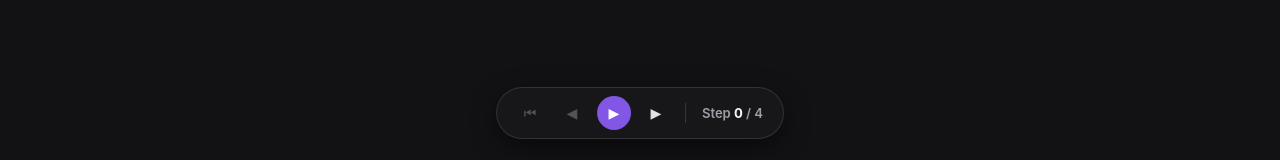
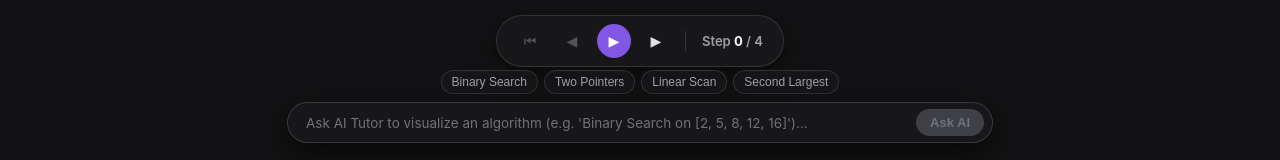
Before and after one commit to ThekingGST/DSA-Notebook, a React (Vite) app: page / in a window 1280 px wide. Shown: the part 637-797 px from the top of the page. Built offline with nearby package versions, Linux system fonts and the light colour scheme.

Commit message:
feat(app): integrate PromptBar and atomic trace loading in Student Mode

```diff
--- a/src/App.tsx
+++ b/src/App.tsx
@@ -1,7 +1,8 @@
-import React, { useState, useMemo } from "react";
+import React, { useState, useMemo, useCallback } from "react";
 import { Header, WorkspaceMode } from "./components/Header";
 import { WhiteboardCanvas } from "./components/WhiteboardCanvas";
 import { PlaybackDock } from "./components/PlaybackDock";
+import { PromptBar } from "./components/PromptBar";
 import { TeacherToolbox } from "./components/TeacherToolbox";
 import { ArrayEndControls } from "./components/ArrayEndControls";
 import { CellInlineEditor, ActiveCellEdit } from "./components/CellInlineEditor";
@@ -10,6 +11,7 @@ import { useTeacherMode } from "./hooks/useTeacherMode";
 import { compileDSAToExcalidraw } from "./compiler/compileDSAToExcalidraw";
 import { ExecutionTrace } from "./engine/types";
 import { ErrorBoundary } from "./components/ErrorBoundary";
+import { queryLLMTrace } from "./ai/llmService";
 import "./App.css";
 
 const canonicalTrace: ExecutionTrace = {
@@ -101,6 +103,11 @@ export const App: React.FC = () => {
     return isNaN(s) ? 0 : s;
   }, []);
 
+  const [activeTrace, setActiveTrace] = useState<ExecutionTrace>(canonicalTrace);
+  const [isAiLoading, setIsAiLoading] = useState(false);
+  const [aiError, setAiError] = useState<string | null>(null);
+  const [lastPrompt, setLastPrompt] = useState<string>("");
+
   // Student mode playback
   const {
     currentStep,
@@ -111,7 +118,31 @@ export const App: React.FC = () => {
     stepTo,
     togglePlay,
     reset: resetPlayback,
-  } = useAlgorithmPlayback(canonicalTrace, { initialStep });
+  } = useAlgorithmPlayback(activeTrace, { initialStep });
+
+  const handlePromptSubmit = useCallback(async (query: string) => {
+    setIsAiLoading(true);
+    setAiError(null);
+    setLastPrompt(query);
+    try {
+      const trace = await queryLLMTrace(query);
+      setActiveTrace(trace);
+    } catch (err: unknown) {
+      const message =
+        err instanceof Error
+          ? err.message
+          : "Failed to generate algorithm trace. Please retry.";
+      setAiError(message);
+    } finally {
+      setIsAiLoading(false);
+    }
+  }, []);
+
+  const handlePromptRetry = useCallback(() => {
+    if (lastPrompt) {
+      handlePromptSubmit(lastPrompt);
+    }
+  }, [handlePromptSubmit, lastPrompt]);
 
   // Teacher mode authoring
   const {
@@ -233,8 +264,9 @@ export const App: React.FC = () => {
             onCanvasAction={handleCanvasAction}
           />
 
-          {/* Student Mode: Playback Dock */}
+          {/* Student Mode: Playback Dock & Prompt Bar */}
           {mode === "student" && (
+            <>
               <PlaybackDock
                 currentStep={currentStep}
                 totalSteps={totalSteps}
@@ -243,6 +275,13 @@ export const App: React.FC = () => {
                 onTogglePlay={togglePlay}
                 onReset={resetPlayback}
               />
+              <PromptBar
+                onSubmit={handlePromptSubmit}
+                isLoading={isAiLoading}
+                errorMessage={aiError}
+                onRetry={handlePromptRetry}
+              />
+            </>
           )}
 
           {/* Teacher Mode: Authoring Tools */}
--- a/src/components/PlaybackDock.css
+++ b/src/components/PlaybackDock.css
@@ -1,6 +1,6 @@
 .playback-dock {
   position: absolute;
-  bottom: 24px;
+  bottom: 96px;
   left: 50%;
   transform: translateX(-50%);
   display: flex;
--- a/src/hooks/useAlgorithmPlayback.ts
+++ b/src/hooks/useAlgorithmPlayback.ts
@@ -24,11 +24,12 @@ export function useAlgorithmPlayback(
 
   // Re-initialize engine if trace reference changes
   useEffect(() => {
+    setIsPlaying(false);
     engineRef.current.loadTrace(trace);
     if (initialStep > 0) {
       engineRef.current.stepTo(initialStep);
-      setCurrentStep(engineRef.current.getCurrentStepIndex());
     }
+    setCurrentStep(engineRef.current.getCurrentStepIndex());
   }, [trace, initialStep]);
 
   const [currentStep, setCurrentStep] = useState(initialStep);
```
Also changed, not shown: 1 other file (tests, documents, lock files or other folders). Lines whose indentation alone changed are shown as unchanged.
